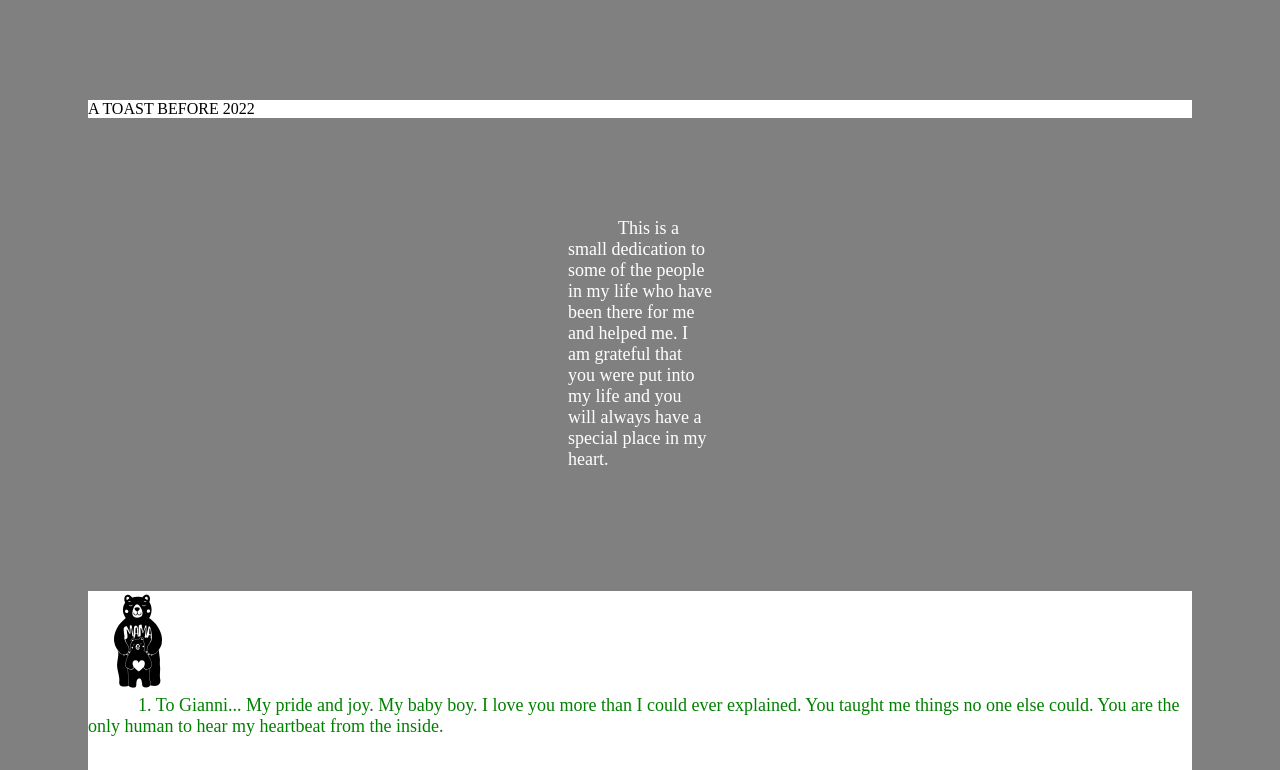
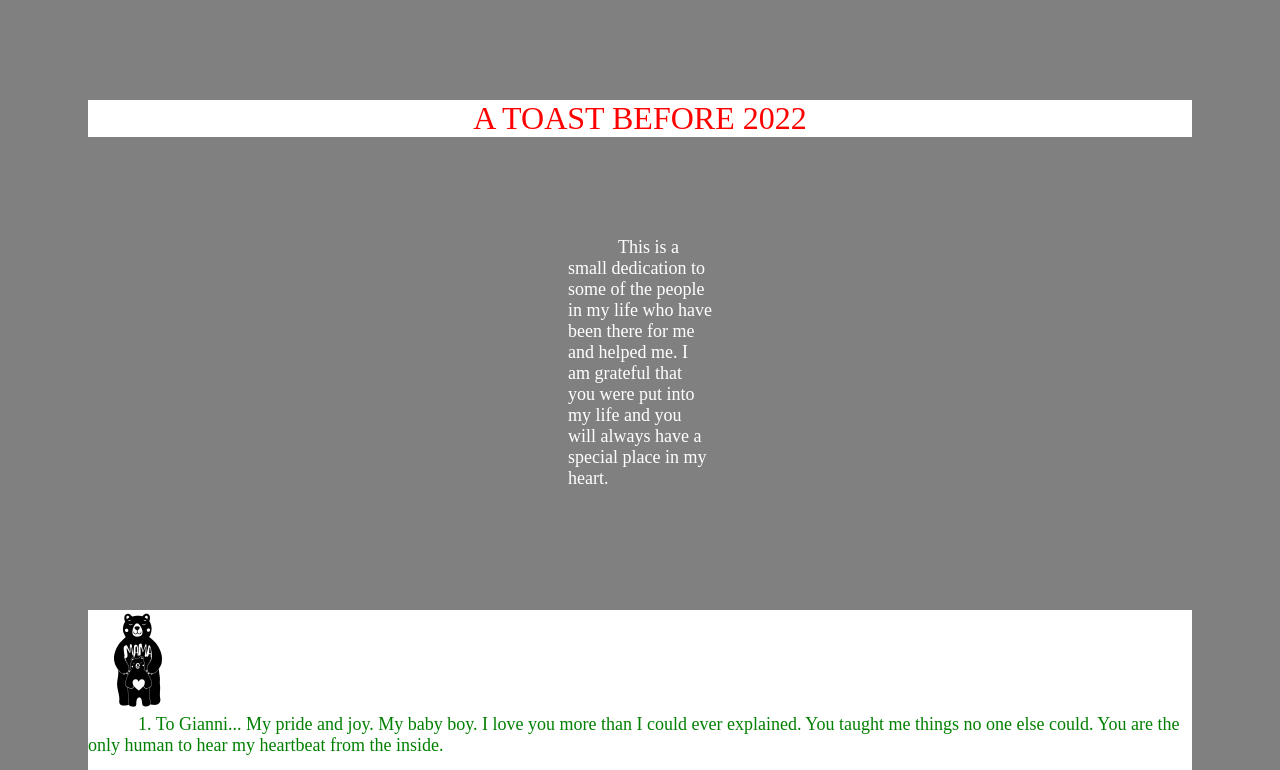
Before and after one commit to LC101-September-2021/assignment-4-html-me-something-gmay925, a website: page index.html in a window 1280 px wide. Shown: the top 770 px of the page. Drawn offline with Linux system fonts and the light colour scheme.

Commit message:
test update

```diff
--- a/index.html
+++ b/index.html
@@ -3,8 +3,6 @@
    <head>
       <title> A dedication to my loves </title>
       <link rel="stylesheet" href="styles.css" >
-      <link rel="preconnect" href="https://fonts.googleapis.com">
-      <link rel="preconnect" href="https://fonts.gstatic.com" crossorigin>
    </head>
 </title>
 
@@ -70,7 +68,7 @@ women like you all. Whats understood doesn't need to be explained.    </p>
 
 
       <footer>
-         <h3>Hello 2022! </h3>
+         <h3> &copy; Hello 2022! </h3>
 
          </footer>
 </html>
--- a/styles.css
+++ b/styles.css
@@ -4,8 +4,10 @@ body {
     background-color: gray;
 }
 
-#mainHeading {
+.mainHeading {
     color: red;
+    font-size: xx-large;
+    text-align: center;
 }
 header {
     color: red;
@@ -23,7 +25,7 @@ header {
 }
 
 div {
-    border: 1px black;
+    border: 2px black;
     margin-top: 100px;
     margin-bottom: 100px;
     margin-right: 80px;
```
